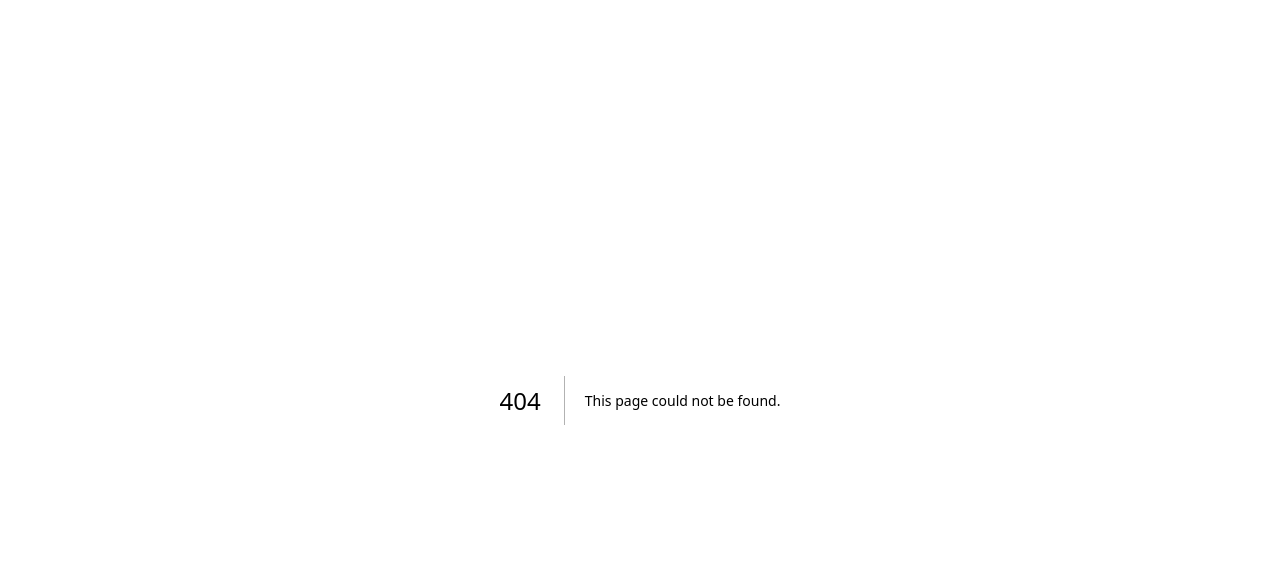
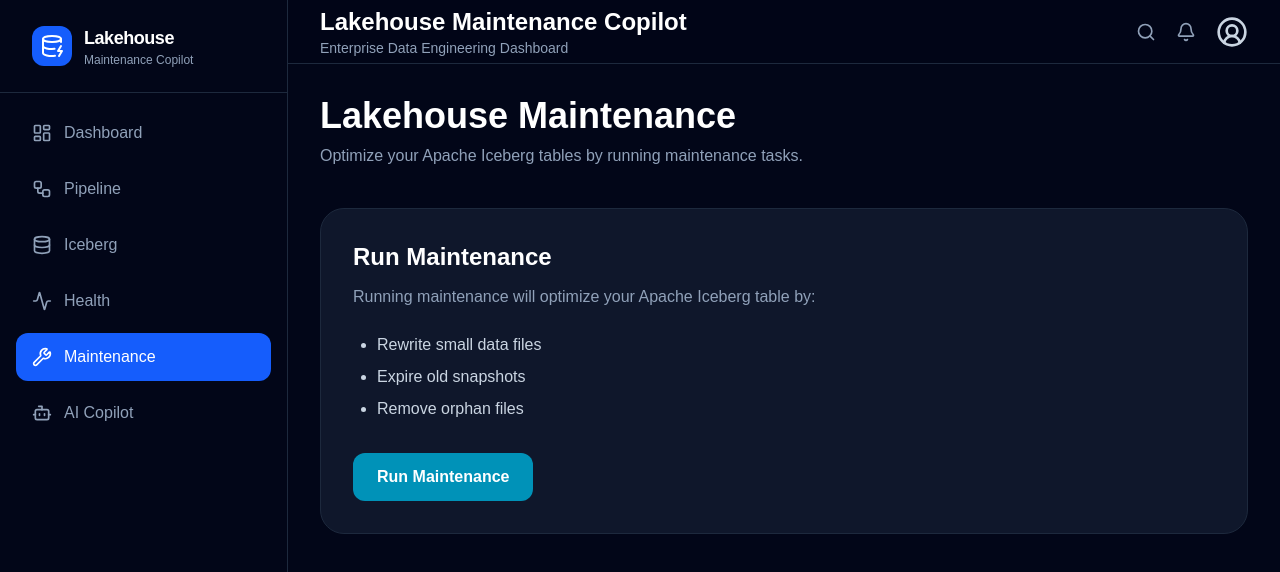
Before and after one commit to shrijal04/lakehouse-maintenance-copilot, a Next.js app in the folder frontend/: page /maintenance in a window 1280 px wide. Before the commit this address had no page. Shown: the top 572 px of the page. Built offline with nearby package versions, Linux system fonts and the light colour scheme.

Commit message:
Building maintenance page and connecting backend for maintenance

```diff
--- /dev/null
+++ b/frontend/app/maintenance/page.tsx
@@ -0,0 +1,24 @@
+import AppLayout from "@/components/layout/appLayout";
+
+import MaintenanceCard from "@/components/maintenance/MaintenanceCard";
+
+export default function MaintenancePage() {
+  return (
+    <AppLayout>
+      <div className="space-y-10">
+        {/* Header */}
+        <div>
+          <h1 className="text-4xl font-bold text-white">
+            Lakehouse Maintenance
+          </h1>
+
+          <p className="mt-2 text-slate-400">
+            Optimize your Apache Iceberg tables by running maintenance tasks.
+          </p>
+        </div>
+
+        <MaintenanceCard />
+      </div>
+    </AppLayout>
+  );
+}
--- /dev/null
+++ b/frontend/components/maintenance/ConfirmationModal.tsx
@@ -0,0 +1,53 @@
+"use client";
+
+interface Props {
+  open: boolean;
+  message: string;
+  onConfirm: () => void;
+  onCancel: () => void;
+}
+
+export default function ConfirmationModal({
+  open,
+  message,
+  onConfirm,
+  onCancel,
+}: Props) {
+  if (!open) return null;
+
+  return (
+    <div className="fixed inset-0 z-50 flex items-center justify-center bg-black/60">
+
+      <div className="w-[500px] rounded-2xl border border-slate-700 bg-slate-900 p-6 shadow-2xl">
+
+        <h2 className="text-2xl font-bold text-white">
+          Confirm Maintenance
+        </h2>
+
+        <p className="mt-5 whitespace-pre-line text-slate-300">
+          {message}
+        </p>
+
+        <div className="mt-8 flex justify-end gap-4">
+
+          <button
+            onClick={onCancel}
+            className="rounded-xl border border-slate-600 px-5 py-2 text-white hover:bg-slate-800"
+          >
+            Cancel
+          </button>
+
+          <button
+            onClick={onConfirm}
+            className="rounded-xl bg-cyan-600 px-5 py-2 text-white hover:bg-cyan-500"
+          >
+            Confirm
+          </button>
+
+        </div>
+
+      </div>
+
+    </div>
+  );
+}
--- /dev/null
+++ b/frontend/components/maintenance/MaintenanceCard.tsx
@@ -0,0 +1,119 @@
+"use client";
+
+import { useState } from "react";
+
+import {
+  requestMaintenance,
+  confirmMaintenance,
+} from "@/services/maintenance";
+
+import ConfirmationModal from "./ConfirmationModal";
+
+export default function MaintenanceCard() {
+  const [loading, setLoading] = useState(false);
+
+  const [result, setResult] = useState("");
+
+  const [open, setOpen] = useState(false);
+
+  const [confirmationId, setConfirmationId] = useState("");
+
+  const [message, setMessage] = useState("");
+
+  // --------------------------------------------------
+  // Step 1: Request Maintenance
+  // --------------------------------------------------
+
+  async function runMaintenance() {
+    try {
+      setLoading(true);
+
+      const response = await requestMaintenance();
+
+      setConfirmationId(response.confirmation_id);
+
+      setMessage(response.message);
+
+      setOpen(true);
+    } catch (error) {
+      console.error(error);
+      setResult("Failed to request maintenance.");
+    } finally {
+      setLoading(false);
+    }
+  }
+
+  // --------------------------------------------------
+  // Step 2: Confirm Maintenance
+  // --------------------------------------------------
+
+  async function handleConfirm() {
+    try {
+      setLoading(true);
+
+      const response = await confirmMaintenance(
+        confirmationId,
+        true
+      );
+
+      setResult(response.message ?? "Maintenance completed successfully.");
+
+      setOpen(false);
+    } catch (error) {
+      console.error(error);
+      setResult("Maintenance failed.");
+    } finally {
+      setLoading(false);
+    }
+  }
+
+  // --------------------------------------------------
+  // Cancel
+  // --------------------------------------------------
+
+  function handleCancel() {
+    setOpen(false);
+  }
+
+  return (
+    <>
+      <div className="rounded-3xl border border-slate-800 bg-slate-900 p-8">
+
+        <h2 className="text-2xl font-semibold text-white">
+          Run Maintenance
+        </h2>
+
+        <p className="mt-3 text-slate-400">
+          Running maintenance will optimize your Apache Iceberg table by:
+        </p>
+
+        <ul className="mt-6 list-disc space-y-2 pl-6 text-slate-300">
+          <li>Rewrite small data files</li>
+          <li>Expire old snapshots</li>
+          <li>Remove orphan files</li>
+        </ul>
+
+        <button
+          onClick={runMaintenance}
+          disabled={loading}
+          className="mt-8 rounded-xl bg-cyan-600 px-6 py-3 font-semibold text-white hover:bg-cyan-500 disabled:cursor-not-allowed disabled:opacity-50"
+        >
+          {loading ? "Running..." : "Run Maintenance"}
+        </button>
+
+        {result && (
+          <div className="mt-6 rounded-xl bg-slate-800 p-4 text-white">
+            {result}
+          </div>
+        )}
+      </div>
+
+      <ConfirmationModal
+        open={open}
+        message={message}
+        onConfirm={handleConfirm}
+        onCancel={handleCancel}
+      />
+    </>
+  );
+}
--- a/frontend/constants/navigation.ts
+++ b/frontend/constants/navigation.ts
@@ -4,7 +4,7 @@
   Database,
   Activity,
   Bot,
-  Settings,
+  Wrench,
 } from "lucide-react";
 
 export const navigation = [
@@ -29,9 +29,13 @@
     icon: Activity,
   },
   {
+    title: "Maintenance",
+    href: "/maintenance",
+    icon: Wrench,
+  },
+  {
     title: "AI Copilot",
     href: "/copilot",
     icon: Bot,
   },
-
 ];
--- /dev/null
+++ b/frontend/services/maintenance.ts
@@ -0,0 +1,41 @@
+const API = "http://127.0.0.1:8000";
+
+export async function requestMaintenance() {
+  const response = await fetch(
+    `${API}/lakehouse/orders/maintenance/request`,
+    {
+      method: "POST",
+    }
+  );
+
+  if (!response.ok) {
+    throw new Error("Failed to request maintenance.");
+  }
+
+  return response.json();
+}
+
+export async function confirmMaintenance(
+  confirmationId: string,
+  confirm: boolean
+) {
+  const response = await fetch(
+    `${API}/lakehouse/orders/maintenance/confirm`,
+    {
+      method: "POST",
+      headers: {
+        "Content-Type": "application/json",
+      },
+      body: JSON.stringify({
+        confirmation_id: confirmationId,
+        confirm,
+      }),
+    }
+  );
+
+  if (!response.ok) {
+    throw new Error("Maintenance failed.");
+  }
+
+  return response.json();
+}
```
